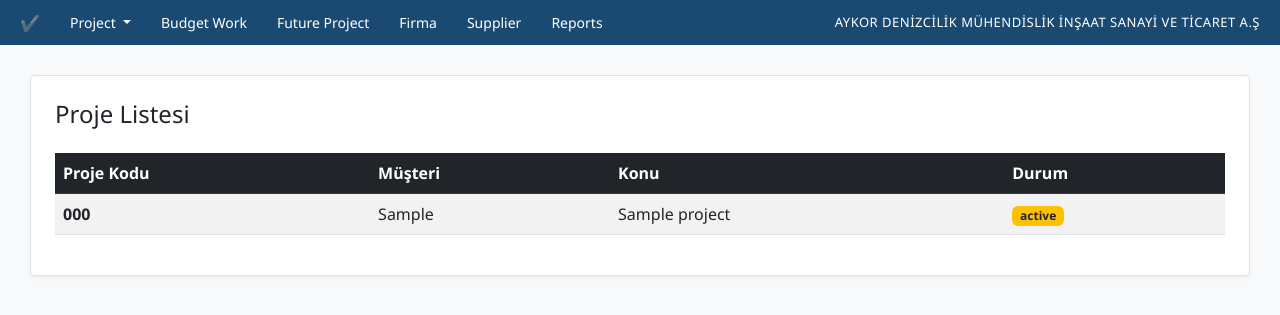
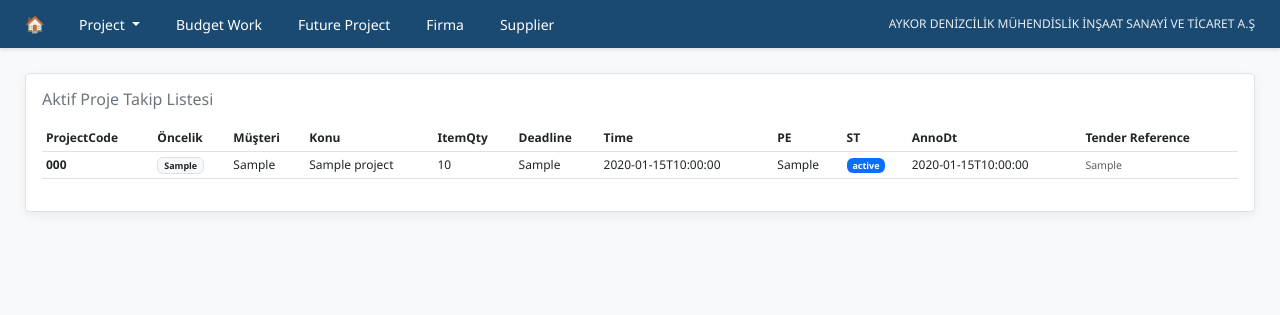
Before and after one commit to samettaskiranwork/aykor-panel, a FastAPI app: page / in a window 1280 px wide. Shown: the top 315 px of the page. Run offline with FastAPI, Linux system fonts and the light colour scheme; tables that the repository leaves empty or names only in its code hold one stand-in row (values such as "Sample post"); data that the repository does not hold is empty.

Commit message:
Update dashboard.html

```diff
--- a/templates/dashboard.html
+++ b/templates/dashboard.html
@@ -7,49 +7,59 @@
     <link href="https://cdn.jsdelivr.net/npm/bootstrap@5.3.0/dist/css/bootstrap.min.css" rel="stylesheet">
     <script src="https://cdn.jsdelivr.net/npm/bootstrap@5.3.0/dist/js/bootstrap.bundle.min.js"></script>
     <style>
-        body { margin: 0; padding: 0; background-color: #f8f9fa; font-family: 'Segoe UI', Tahoma, sans-serif; }
+        body { margin: 0; padding: 0; background-color: #f8f9fa; font-family: 'Segoe UI', sans-serif; }
 
-        /* Görseldeki Orijinal Lacivert Navbar (image_1aae9c.png) */
+        /* Lacivert Ribbon Navbar */
         .aykor-navbar {
             background-color: #1a4a72;
-            padding: 0 20px;
+            padding: 0 25px;
             display: flex;
             align-items: center;
-            min-height: 45px;
+            min-height: 48px;
             color: white;
+            box-shadow: 0 2px 4px rgba(0,0,0,0.1);
         }
 
-        /* Dropdown ve Link Stilleri */
         .nav-item-custom {
             color: white !important;
             text-decoration: none;
-            padding: 10px 15px;
+            padding: 12px 18px;
             font-size: 14px;
             display: inline-block;
-            cursor: pointer;
+            transition: 0.2s;
         }
-        .nav-item-custom:hover, .dropdown-item:hover { background-color: #245d8d; color: white !important; }
+        .nav-item-custom:hover, .dropdown-item:hover { background-color: #245d8d; }
 
-        .dropdown-menu { background-color: #1a4a72; border: 1px solid #245d8d; margin-top: 0; }
-        .dropdown-item { color: white; font-size: 13px; padding: 8px 20px; }
+        .dropdown-menu { background-color: #1a4a72; border: 1px solid #245d8d; }
+        .dropdown-item { color: white; font-size: 13px; padding: 10px 20px; }
+        .dropdown-item:hover { color: white; }
 
         .company-name {
             margin-left: auto;
-            font-size: 13px;
+            font-size: 12px;
             font-weight: 500;
-            letter-spacing: 0.5px;
+            opacity: 0.9;
         }
 
         /* İçerik Alanları */
-        .section { display: none; padding: 30px; }
+        .section { display: none; padding: 25px; }
         .section.active { display: block; }
-        .card-custom { background: white; border: 1px solid #dee2e6; border-radius: 4px; box-shadow: 0 2px 4px rgba(0,0,0,0.05); }
+
+        .card-erp {
+            background: white;
+            border: 1px solid #dee2e6;
+            border-radius: 4px;
+            box-shadow: 0 4px 12px rgba(0,0,0,0.05);
+        }
+
+        .table-erp { font-size: 12px; }
+        .table-erp thead { background-color: #343a40; color: white; }
     </style>
 </head>
 <body>
 
     <div class="aykor-navbar">
-        <span style="margin-right: 15px;">✔️</span>
+        <span class="me-3">🏠</span>
 
         <div class="dropdown d-inline-block">
             <a class="nav-item-custom dropdown-toggle" href="#" id="projectDropdown" role="button" data-bs-toggle="dropdown" aria-expanded="false">
@@ -65,7 +75,6 @@
         <a href="#" class="nav-item-custom">Future Project</a>
         <a href="#" class="nav-item-custom">Firma</a>
         <a href="#" class="nav-item-custom">Supplier</a>
-        <a href="#" class="nav-item-custom">Reports</a>
 
         <div class="company-name">
             AYKOR DENİZCİLİK MÜHENDİSLİK İNŞAAT SANAYİ VE TİCARET A.Ş
@@ -73,87 +82,147 @@
     </div>
 
     <div id="section-list" class="section active">
-        <div class="card-custom p-4">
-            <h4 class="mb-4">Proje Listesi</h4>
-            <table class="table table-striped table-hover">
-                <thead class="table-dark">
+        <div class="card-erp p-3 overflow-auto">
+            <h6 class="text-secondary mb-3">Aktif Proje Takip Listesi</h6>
+            <table class="table table-sm table-hover table-erp">
+                <thead>
                     <tr>
-                        <th>Proje Kodu</th>
+                        <th>ProjectCode</th>
+                        <th>Öncelik</th>
                         <th>Müşteri</th>
                         <th>Konu</th>
-                        <th>Durum</th>
+                        <th>ItemQty</th>
+                        <th>Deadline</th>
+                        <th>Time</th>
+                        <th>PE</th>
+                        <th>ST</th>
+                        <th>AnnoDt</th>
+                        <th>Tender Reference</th>
                     </tr>
                 </thead>
                 <tbody id="projectTableBody">
-                    <tr><td colspan="4" class="text-center">Yükleniyor...</td></tr>
+                    <tr><td colspan="11" class="text-center py-4">Veriler yükleniyor...</td></tr>
                 </tbody>
             </table>
         </div>
     </div>
 
     <div id="section-add" class="section">
-        <div class="card-custom p-4">
-            <h4 class="mb-4">Yeni Proje Kaydı</h4>
+        <div class="card-erp p-4">
+            <h5 class="mb-4 text-primary">Yeni Proje Oluştur</h5>
             <form id="projectForm" class="row g-3">
                 <div class="col-md-3">
-                    <label class="form-label">Project Code</label>
-                    <input type="text" class="form-control" name="project_code" required>
+                    <label class="form-label fw-bold">Project Code</label>
+                    <input type="text" class="form-control" name="project_code" maxlength="15" placeholder="Maks 15 Karakter" required>
                 </div>
-                <div class="col-md-3">
-                    <label class="form-label">Priority (1-3)</label>
-                    <input type="number" class="form-control" name="priority" value="2">
+                <div class="col-md-9">
+                    <label class="form-label fw-bold">Konu</label>
+                    <input type="text" class="form-control" name="subject" maxlength="70" placeholder="Maks 70 Karakter" required>
                 </div>
-                <div class="col-md-3">
-                    <label class="form-label">Customer</label>
-                    <input type="text" class="form-control" name="customer" required>
+
+                <div class="col-md-4">
+                    <label class="form-label fw-bold">Customer Group</label>
+                    <select class="form-select" name="customer_group" required>
+                        <option value="">Grup Seçiniz...</option>
+                        <option value="03- T.Navy">03- T.Navy</option>
+                        <option value="47- Singapore">47- Singapore</option>
+                        <option value="50- NSPA">50- NSPA</option>
+                    </select>
                 </div>
-                <div class="col-md-3">
-                    <label class="form-label">Customer Group</label>
-                    <input type="text" class="form-control" name="customer_group">
+                <div class="col-md-4">
+                    <label class="form-label fw-bold">Müşteri</label>
+                    <select class="form-select" name="customer" required>
+                        <option value="">Müşteri Seçiniz...</option>
+                        <option value="Aselsan">Aselsan</option>
+                        <option value="Kalyon">Kalyon</option>
+                        <option value="Roketsan">Roketsan</option>
+                    </select>
                 </div>
-                <div class="col-md-12">
-                    <label class="form-label">Subject</label>
-                    <input type="text" class="form-control" name="subject" required>
+                <div class="col-md-2">
+                    <label class="form-label fw-bold">Miktar</label>
+                    <input type="number" class="form-control" name="item_quantity" value="1">
                 </div>
-                <div class="col-md-6">
-                    <label class="form-label">Project Engineer</label>
-                    <input type="text" class="form-control" name="proengineer">
+                <div class="col-md-2">
+                    <label class="form-label fw-bold">Öncelik (1-10)</label>
+                    <input type="number" class="form-control" name="priority" min="1" max="10" value="5">
                 </div>
-                <div class="col-md-6">
-                    <label class="form-label">Bidbond Amount</label>
-                    <input type="number" step="0.01" class="form-control" name="bid_bond">
+
+                <div class="col-md-4">
+                    <label class="form-label fw-bold">Tender Reference</label>
+                    <input type="text" class="form-control" name="tender_reference" maxlength="50">
                 </div>
-                <div class="col-12 mt-4 text-end">
-                    <button type="submit" class="btn btn-primary px-5">Veritabanına Gönder</button>
+                <div class="col-md-4">
+                    <label class="form-label fw-bold">Anno Dt (Duyuru Tarihi)</label>
+                    <input type="date" class="form-control" name="annodate">
+                </div>
+                <div class="col-md-4">
+                    <label class="form-label fw-bold">Deadline (Son Tarih)</label>
+                    <input type="date" class="form-control" name="deadline">
+                </div>
+
+                <div class="col-md-4">
+                    <label class="form-label fw-bold">Status (Durum)</label>
+                    <select class="form-select" name="prostatus" required>
+                        <option value="10">10 - Hazırlık</option>
+                        <option value="10.01">10.01 - Teknik İnceleme</option>
+                        <option value="10.02">10.02 - Fiyatlandırma</option>
+                        <option value="20">20 - Teklif Verildi</option>
+                        <option value="30">30 - Revize</option>
+                        <option value="50">50 - Kazandı</option>
+                        <option value="60">60 - Kaybetti</option>
+                        <option value="70">70 - İptal</option>
+                    </select>
+                </div>
+
+                <div class="col-12 mt-5 border-top pt-3 text-end">
+                    <button type="button" class="btn btn-secondary me-2" onclick="showSection('list')">İptal</button>
+                    <button type="submit" class="btn btn-primary px-5">Sisteme Kaydet</button>
                 </div>
             </form>
         </div>
     </div>
 
     <script>
-        // Sekme Değiştirme
         function showSection(sectionId) {
             document.querySelectorAll('.section').forEach(s => s.classList.remove('active'));
             document.getElementById('section-' + sectionId).classList.add('active');
             if(sectionId === 'list') loadProjects();
         }
 
-        // Listeleme Fonksiyonu
         async function loadProjects() {
+            try {
                 const res = await fetch('/api/projects');
                 const data = await res.json();
                 const tbody = document.getElementById('projectTableBody');
                 tbody.innerHTML = '';
+
                 data.forEach(p => {
-                tbody.innerHTML += `<tr><td><b>${p.project_code}</b></td><td>${p.customer}</td><td>${p.subject}</td><td><span class="badge bg-warning text-dark">${p.prostatus || '10'}</span></td></tr>`;
+                    tbody.innerHTML += `
+                        <tr>
+                            <td><b>${p.project_code}</b></td>
+                            <td><span class="badge bg-light text-dark border">${p.priority}</span></td>
+                            <td>${p.customer}</td>
+                            <td>${p.subject}</td>
+                            <td>${p.item_quantity}</td>
+                            <td>${p.deadline || '-'}</td>
+                            <td>${p.deadline_time || '-'}</td>
+                            <td>${p.proengineer || '-'}</td>
+                            <td><span class="badge bg-primary">${p.prostatus}</span></td>
+                            <td>${p.annodate || '-'}</td>
+                            <td><small class="text-muted">${p.tender_reference || '-'}</small></td>
+                        </tr>`;
                 });
+            } catch (err) { console.error(err); }
         }
 
-        // Form Gönderme
         document.getElementById('projectForm').onsubmit = async (e) => {
             e.preventDefault();
             const formData = new FormData(e.target);
             const data = Object.fromEntries(formData.entries());
+
+            // Sayısal dönüşümler
+            data.priority = parseInt(data.priority);
+            data.item_quantity = parseInt(data.item_quantity);
 
             const res = await fetch('/api/add-project', {
                 method: 'POST',
@@ -162,11 +231,11 @@
             });
 
             if(res.ok) {
-                alert("Başarıyla Kaydedildi!");
+                alert("Proje başarıyla kaydedildi!");
                 e.target.reset();
                 showSection('list');
             } else {
-                alert("Hata Oluştu!");
+                alert("Hata oluştu, veritabanını kontrol edin.");
             }
         };
 
```
Lines whose indentation alone changed are shown as unchanged.
